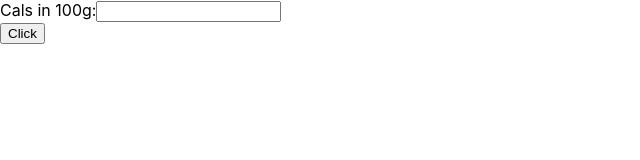
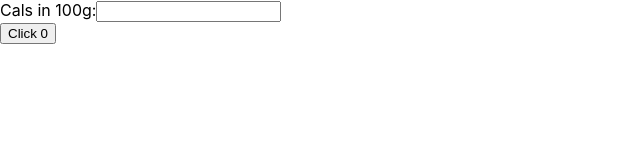
Before and after one commit to MaxPikulin/cal-track-react-redux, a React (Create React App) app: page / in a window 1280 px wide. Shown: the top 160 px of the page, without its empty margins (0-640 px from the left). Built offline with nearby package versions, Linux system fonts and the light colour scheme.

Commit message:
props.dispatch

```diff
--- a/src/components/Button.js
+++ b/src/components/Button.js
@@ -1,27 +1,12 @@
 import React, { Component } from 'react';
-import { createStore } from 'redux';
-import { Provider } from 'react-redux';
+import { connect } from 'react-redux';
 
-const store = createStore(reducer, window.__REDUX_DEVTOOLS_EXTENSION__ && window.__REDUX_DEVTOOLS_EXTENSION__());
-
-function reducer(state = 0, action) {
-  switch (action.type) {
-    case 'INC':
-      return state + 1 > 100 ? 100 : state + 1;
-    case 'DEC':
-      return state - 1 < 0 ? 0 : state - 1;
-    default:
-      return state;
-  }
-}
-const handleClick = (e) => {
-  if (e.ctrlKey) store.dispatch({ type: 'DEC' })
-  else store.dispatch({ type: 'INC' });
+const handleClick = (e, props) => {
+  if (e.ctrlKey) props.dispatch({ type: 'DEC' })
+  else props.dispatch({ type: 'INC' });
 }
 
-store.subscribe(() => {
-  console.log(store.getState());
-})
+
 
 
 class Button extends Component {
@@ -29,10 +14,20 @@ class Button extends Component {
   render() {
     return (
       <div>
-        <Provider store={store}><button onClick={handleClick}>Click</button></Provider>
+        <button onClick={(e) => handleClick(e, this.props)}>Click {this.props.counter}</button>
       </div>
     );
   }
 }
 
-export default Button;
+const mapStateToProps = (state) => {
+  return {
+    counter: state.counter,
+  }
+}
+
+// const mapDispatcherToProps = {
+
+// }
+
+export default connect(mapStateToProps)(Button);
--- a/src/index.js
+++ b/src/index.js
@@ -6,6 +6,10 @@ import { createStore } from 'redux';
 import { Provider } from "react-redux";
 import rootReducer from './reducers/rootReducer';
 
-const store = createStore(rootReducer);
+const store = createStore(rootReducer, window.__REDUX_DEVTOOLS_EXTENSION__ && window.__REDUX_DEVTOOLS_EXTENSION__());
+
+store.subscribe(() => {
+  console.log(store.getState());
+})
 
 ReactDOM.render(<Provider store={store}><App /></Provider>, document.getElementById('root'));
--- a/src/reducers/rootReducer.js
+++ b/src/reducers/rootReducer.js
@@ -1,7 +1,19 @@
-const INITIAL_STATE = {};
+const INITIAL_STATE = {
+  counter: 0,
+};
 
 function rootReducer(state = INITIAL_STATE, action) {
   switch (action.type) {
+    case 'INC':
+      return {
+        ...state,
+        counter: state.counter + 1,
+      }
+    case 'DEC':
+    return {
+      ...state,
+      counter: state.counter - 1,
+    }
     default:
       return state;
   }
```
